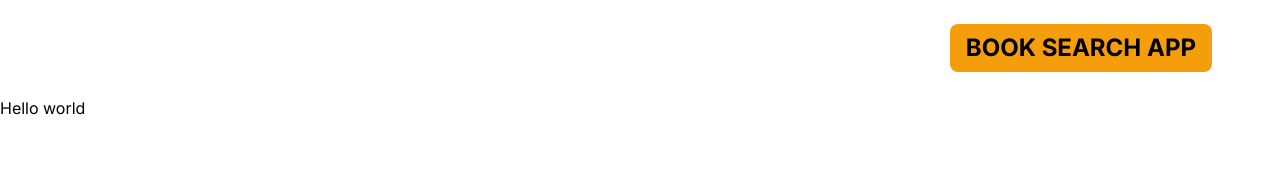
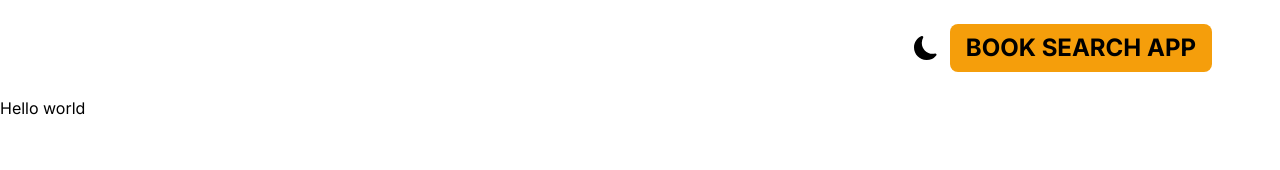
Before and after one commit to crayonzgrim/book-search-app, a Next.js app: page / in a window 1280 px wide. Shown: the top 170 px of the page. Built offline with nearby package versions, Linux system fonts and the light colour scheme.

Commit message:
:hammer: Add ThemeProvider & DarkModeButton

```diff
--- a/app/layout.tsx
+++ b/app/layout.tsx
@@ -1,6 +1,8 @@
 import { Inter } from 'next/font/google';
 
 import { Header } from '@/components';
+import ProvidersForTheme from '@/theme';
+
 import './globals.css';
 
 const inter = Inter({ subsets: ['latin'] });
@@ -18,8 +20,10 @@ export default function RootLayout({
   return (
     <html lang="en">
       <body className={inter.className}>
-        <Header />
-        {children}
+        <ProvidersForTheme>
+          <Header />
+          {children}
+        </ProvidersForTheme>
       </body>
     </html>
   );
--- a/components/index.ts
+++ b/components/index.ts
@@ -1 +1,2 @@
 export * from './layout';
+export * from './ui';
--- a/components/layout/Header.tsx
+++ b/components/layout/Header.tsx
@@ -1,9 +1,12 @@
 import React from 'react';
 import Link from 'next/link';
+import { ThemeSwitch } from '../ui';
 
 export const Header = () => {
   return (
     <div className="flex justify-end items-center mx-2 max-w-6xl sm:mx-auto py-6">
+      <ThemeSwitch />
+
       <div className="flex items-center ml-3">
         <Link href="/">
           <h2 className="flex items-center text-2xl">
--- /dev/null
+++ b/components/ui/ThemeSwitch.tsx
@@ -0,0 +1,37 @@
+'use client';
+
+import React, { useEffect, useState } from 'react';
+import { useTheme } from 'next-themes';
+import { MdLightMode } from 'react-icons/md';
+import { BsFillMoonFill } from 'react-icons/bs';
+
+export const ThemeSwitch = () => {
+  /** Property */
+  const { systemTheme, theme, setTheme } = useTheme();
+
+  const currentTheme = theme === 'system' ? systemTheme : theme;
+
+  const [mounted, setMounted] = useState(false);
+
+  /** Function */
+  useEffect(() => {
+    setMounted(true);
+  }, []);
+
+  /** Render */
+  return (
+    <div>
+      {mounted && currentTheme === 'dark' ? (
+        <MdLightMode
+          className="text-[2rem] cursor-pointer hover:text-yellow-300"
+          onClick={() => setTheme('light')}
+        />
+      ) : (
+        <BsFillMoonFill
+          className="text-[1.5rem] cursor-pointer hover:text-gray-500"
+          onClick={() => setTheme('dark')}
+        />
+      )}
+    </div>
+  );
+};
--- /dev/null
+++ b/components/ui/index.ts
@@ -0,0 +1 @@
+export * from './ThemeSwitch';
--- /dev/null
+++ b/theme/index.tsx
@@ -0,0 +1,18 @@
+'use client';
+
+import { ThemeProvider } from 'next-themes';
+import React from 'react';
+
+type ProviderProps = {
+  children: React.ReactNode;
+};
+
+export default function ProvidersForTheme({ children }: ProviderProps) {
+  return (
+    <ThemeProvider enableSystem={true} attribute="class">
+      <div className="dark:bg-gray-700 dark:text-gray-200 text-gray-700 transition-colors duration-300 min-h-screen">
+        {children}
+      </div>
+    </ThemeProvider>
+  );
+}
```
